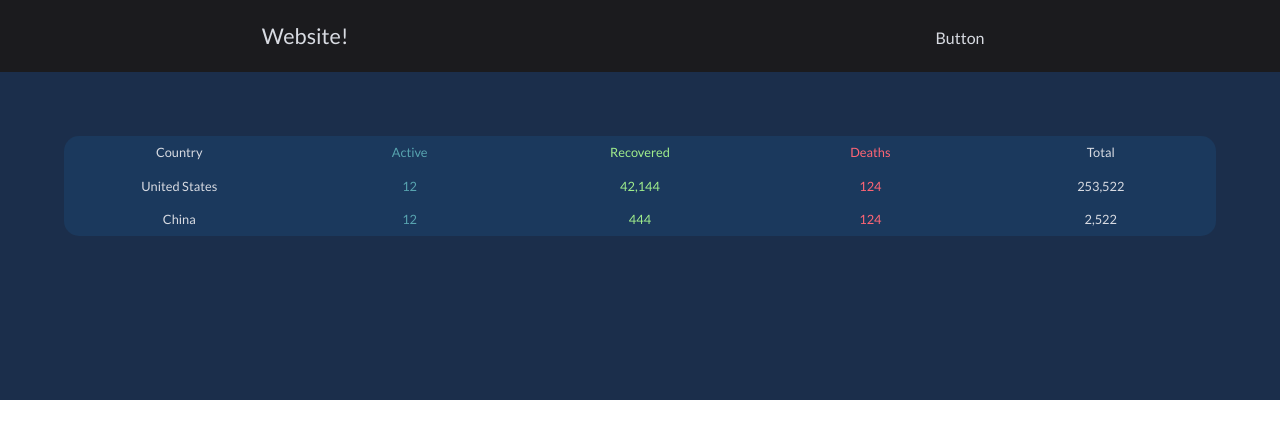
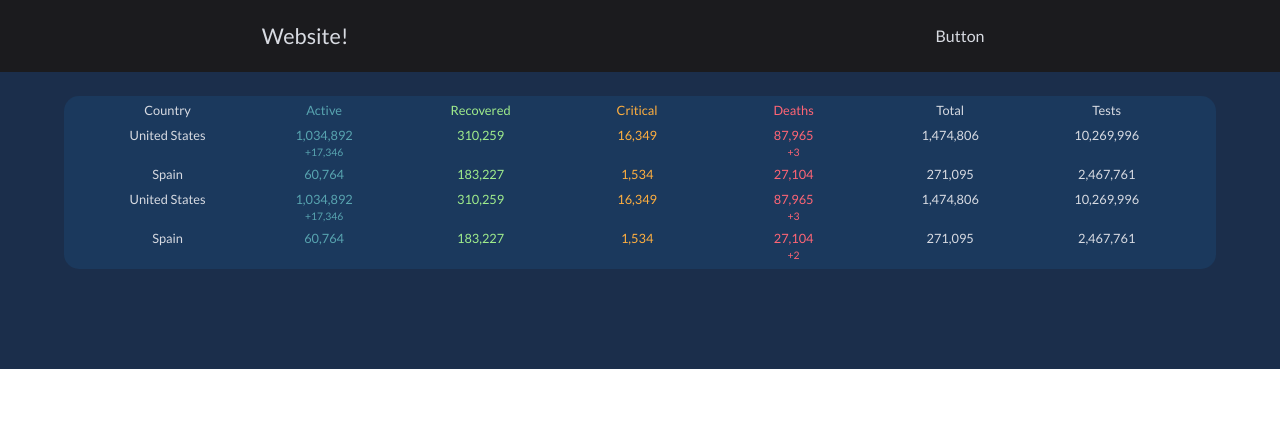
Before and after one commit to joshunter/covidbase.app, a Vue app: page / in a window 1280 px wide. Shown: the top 438 px of the page. Built offline with nearby package versions, Linux system fonts and the light colour scheme.

Commit message:
site looking good, test data, no db

```diff
--- a/src/App.vue
+++ b/src/App.vue
@@ -1,6 +1,7 @@
 <template>
   <div id="app" class="app">
     <Header/>
+    <br>
     <RegionFilter/>
     <CountryData v-bind:countries="countries"/>
   </div>
@@ -22,28 +23,52 @@ export default {
     return{
       countries: [
         {
-          id: 0,
-          name: "Country",
-          active: "Active",
-          recovered: "Recovered",
-          deaths: "Deaths",
-          total: "Total"
+          id: 1,
+          name: "United States",
+          active: "1,034,892",
+          newActive: "+17,346",
+          recovered: "310,259",
+          critical: "16,349",
+          deaths: "87,965",
+          newDeaths: "+3",
+          total: "1,474,806",
+          tests: "10,269,996"
+        },
+        {
+          id: 2,
+          name: "Spain",
+          active: "60,764",
+          newActive: "",
+          recovered: "183,227",
+          critical: "1,534",
+          deaths: "27,104",
+          newDeaths: "",
+          total: "271,095",
+          tests: "2,467,761"
         },
         {
           id: 1,
           name: "United States",
-          active: "12",
-          recovered: "42,144",
-          deaths: "124",
-          total: "253,522"
+          active: "1,034,892",
+          newActive: "+17,346",
+          recovered: "310,259",
+          critical: "16,349",
+          deaths: "87,965",
+          newDeaths: "+3",
+          total: "1,474,806",
+          tests: "10,269,996"
         },
         {
           id: 2,
-          name: "China",
-          active: "12",
-          recovered: "444",
-          deaths: "124",
-          total: "2,522"
+          name: "Spain",
+          active: "60,764",
+          newActive: "",
+          recovered: "183,227",
+          critical: "1,534",
+          deaths: "27,104",
+          newDeaths: "+2",
+          total: "271,095",
+          tests: "2,467,761"
         }
       ]
     }
@@ -60,11 +85,15 @@ export default {
   box-sizing: border-box;
   font-family: 'Lato', sans-serif;
   text-align: center;
+  margin-left: auto;
+  margin-right: auto;
+  vertical-align:middle
 }
 
-.app {
-  position: relative;
-  height: 100%;
+.app {;
+  display: block;
+  min-height: 100%;
+  min-width: 520px;
   padding-bottom: 100px;
   -webkit-font-smoothing: antialiased;
   -moz-osx-font-smoothing: grayscale;
--- a/src/components/Country.vue
+++ b/src/components/Country.vue
@@ -1,10 +1,16 @@
 <template>
 	<div class="row">
-		<div class="name">{{country.name}}</div>
-		<div class="active">{{country.active}}</div>
-		<div class="recovered">{{country.recovered}}</div>
-		<div class="deaths">{{country.deaths}}</div>
-		<div class="total">{{country.total}}</div>
+		<div class="rowElement generic">{{country.name}}</div>
+		<div class="rowElement active">{{country.active}}
+			<div class="subNumber">{{country.newActive}}</div>
+		</div>
+		<div class="rowElement recovered">{{country.recovered}}</div>
+		<div class="rowElement critical">{{country.critical}}</div>
+		<div class="rowElement deaths">{{country.deaths}}
+			<div class="subNumber">{{country.newDeaths}}</div>
+		</div>
+		<div class="rowElement generic">{{country.total}}</div>
+		<div class="rowElement generic">{{country.tests}}</div>
 	</div>
 </template>
 
@@ -17,50 +23,7 @@ export default {
 
 
 <style scoped>
-.row {
-	display:inline-block;
-	width: 100%;
-    padding-top: 7px;
-    padding-bottom: 7px;
-    text-align: center;
-    font-size: 80%
-}
-.row > .name {
-	display:inline-block;
-	width: 16%;
-	margin-left: 2%;
-	margin-right: 2%;
-	text-align: center;
-}
-.row > .active {
-	display:inline-block;
-	width: 16%;
-	margin-left: 2%;
-	margin-right: 2%;
-	text-align: center;
-	color: #58A4B0;
-}
-.row > .recovered {
-	display:inline-block;
-	width: 16%;
-	margin-left: 2%;
-	margin-right: 2%;
-	text-align: center;
-	color:  #a0ed8c;
-}
-.row > .deaths {
-	display:inline-block;
-	width: 16%;
-	margin-left: 2%;
-	margin-right: 2%;
-	text-align: center;
-	color: #ff6575;
-}
-.row > .total {
-	display:inline-block;
-	width: 16%;
-	margin-left: 2%;
-	margin-right: 2%;
-	text-align: center;
+.subNumber {
+	font-size: 81%;
 }
 </style>
--- a/src/components/CountryData.vue
+++ b/src/components/CountryData.vue
@@ -1,10 +1,20 @@
 <template>
 	<table>
+		<div class="top row">
+			<div class="rowElement">Country</div>
+			<div class="rowElement active">Active</div>
+			<div class="rowElement recovered">Recovered</div>
+			<div class="rowElement critical">Critical</div>
+			<div class="rowElement deaths">Deaths</div>
+			<div class="rowElement">Total</div>
+			<div class="rowElement">Tests</div>
+		</div>
 		<div v-bind:key="country.id" v-for="country in countries">
 			<Country v-bind:country="country" />
 		</div>
 	</table>
 </template>
+
 
 <script>
 import Country from './Country.vue';
@@ -18,14 +28,40 @@ export default{
 }
 </script>
 
-<style scoped>
+
+<style>
 table {
-	border-collapse: collapse;
-	text-align: center;
     width:90%;
-	margin: 5%;
     border-radius: 15px;
     background-color: #1b395d;
 	color: #d8dbe2;
+    text-align: center;
+}
+
+.row {;
+	display: block;
+    font-size: 80%;
+    text-align: center;
+    padding-bottom: 5px;
+    padding-left: 3.5%;
+    padding-right: 4%;
+}
+.top {
+    padding-top: 5px;
+}
+.rowElement {
+	width: 13%;
+}
+.active {
+	color: #58A4B0;
+}
+.recovered {
+	color:  #a0ed8c;
+}
+.critical {
+	color:  #ffaf3f;
+}
+.deaths {
+	color: #ff6575;
 }
 </style>
```
